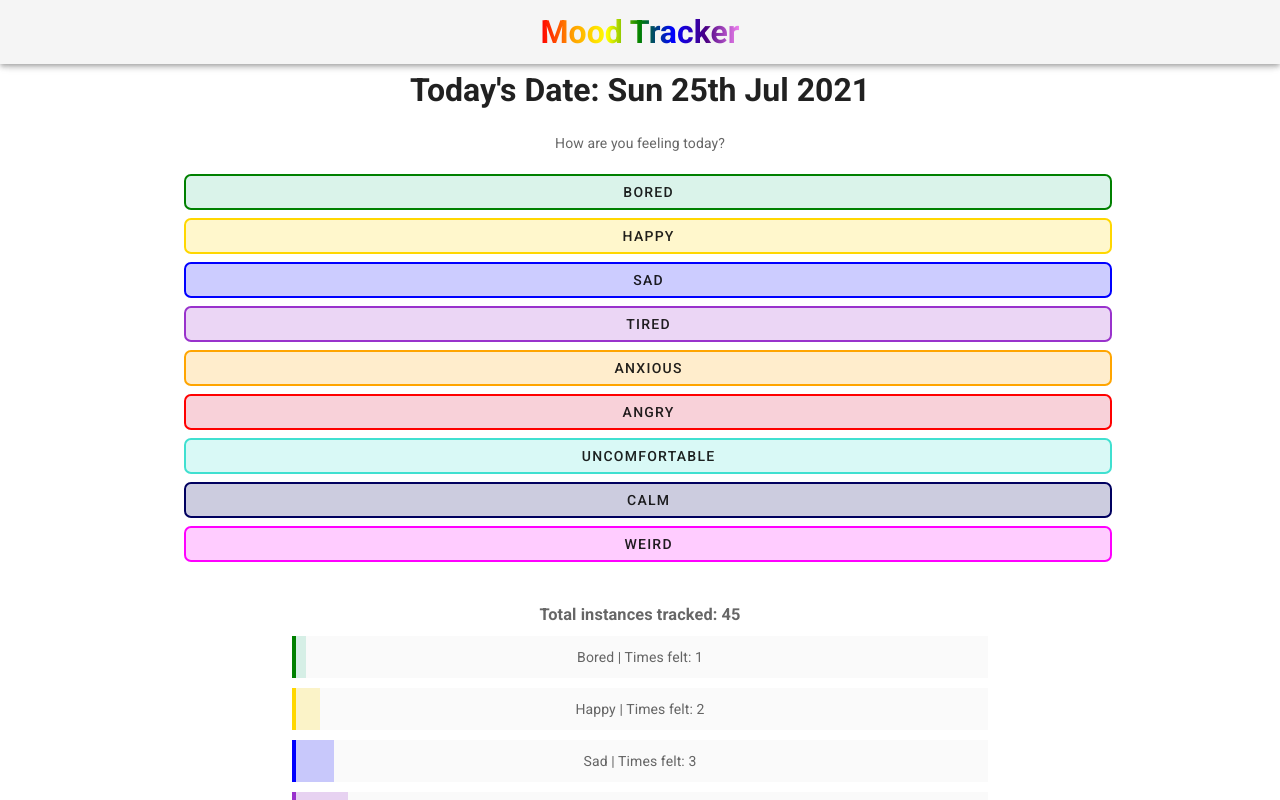
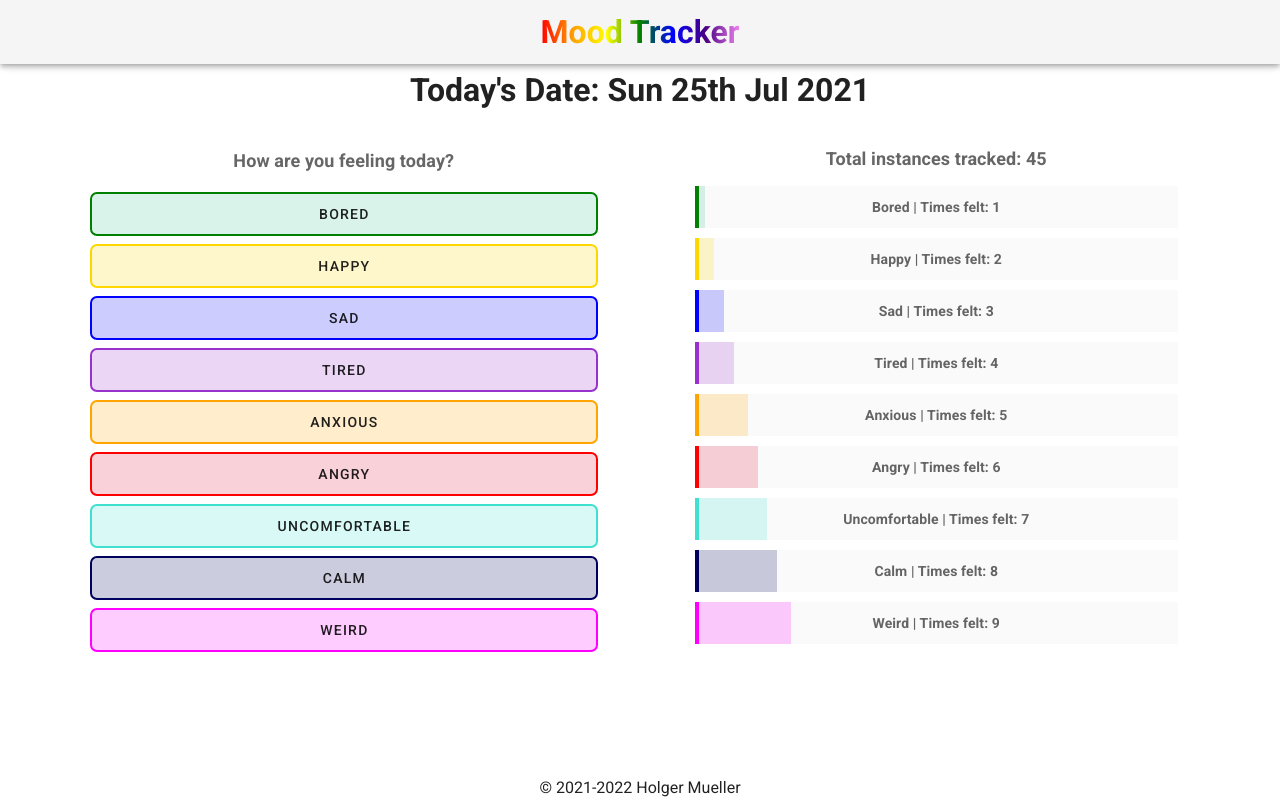
Before and after one commit to Holgermueller/demo-mood-tracker, a Vue app: page / in a window 1280 px wide. Shown: the top 800 px of the page. Built offline with nearby package versions, Linux system fonts and the light colour scheme.

Commit message:
put buttons and graphs in grid

```diff
--- a/src/components/Dash.vue
+++ b/src/components/Dash.vue
@@ -2,9 +2,16 @@
   <div id="dashboard">
     <TodaysDateDisplay />
 
-    <MoodRangeButtons :moods="moods" />
-
-    <MoodBarGraphs :moods="moods" />
+    <v-container>
+      <v-row>
+        <v-col>
+          <MoodRangeButtons :moods="moods" />
+        </v-col>
+        <v-col>
+          <MoodBarGraphs :moods="moods" />
+        </v-col>
+      </v-row>
+    </v-container>
   </div>
 </template>
 
--- a/src/components/DashComponents/Graphs.vue
+++ b/src/components/DashComponents/Graphs.vue
@@ -55,7 +55,7 @@ export default {
 
 <style scoped>
 .graphs {
-  width: 75%;
+  width: 95%;
   margin: 0 auto;
 }
 
@@ -75,5 +75,6 @@ span {
   text-align: center;
   display: inline-block;
   padding: 10px 20px;
+  font-weight: bold;
 }
 </style>
--- a/src/components/DashComponents/InstancesTracked.vue
+++ b/src/components/DashComponents/InstancesTracked.vue
@@ -1,6 +1,6 @@
 <template>
   <div id="instancesTracked">
-    <h3>Total instances tracked: {{ instancesTracked }}</h3>
+    <p>Total instances tracked: {{ instancesTracked }}</p>
   </div>
 </template>
 
@@ -18,8 +18,10 @@ export default {
 </script>
 
 <style scoped>
-h3 {
+p {
   width: fit-content;
   margin: 4px auto;
+  font-size: large;
+  font-weight: bold;
 }
 </style>
--- a/src/components/DashComponents/MoodRange.vue
+++ b/src/components/DashComponents/MoodRange.vue
@@ -16,6 +16,7 @@
               :id="mood.mood"
               :value="mood.timesFelt"
               :model="mood.mood"
+              large
             >
               {{ mood.mood }}
             </v-btn>
@@ -37,12 +38,6 @@ export default {
     },
   },
 
-  data() {
-    return {
-      moodToIncrement: this.mood,
-    };
-  },
-
   methods: {
     incrementMood(e) {
       this.$store.dispatch("incrementMood", {
@@ -56,27 +51,19 @@ export default {
 
 <style scoped>
 .mood-range-card {
-  width: 75%;
+  width: 95%;
   margin: 2px auto;
 }
-h2 {
-  width: fit-content;
-  margin: auto;
-}
-fieldset {
+p {
   width: fit-content;
   margin: 4px auto;
-  border-radius: 15px;
-  padding: 8px;
+  font-size: large;
+  font-weight: bold;
 }
-p {
-  text-align: center;
-  margin: auto;
-}
+
 .buttons-array {
   display: inline;
   justify-content: center;
-  padding: 8px;
 }
 .mood-button {
   margin: 4px auto;
--- a/src/store/moods/index.js
+++ b/src/store/moods/index.js
@@ -71,8 +71,10 @@ export default {
   },
 
   actions: {
-    incrementMood({ commit }) {
-      commit("INCREMENT_MOOD");
+    incrementMood({ commit }, payload) {
+      console.log(payload);
+      commit("INCREMENT_MOOD", payload.moodData);
+      console.log(payload);
     },
   },
 
```
